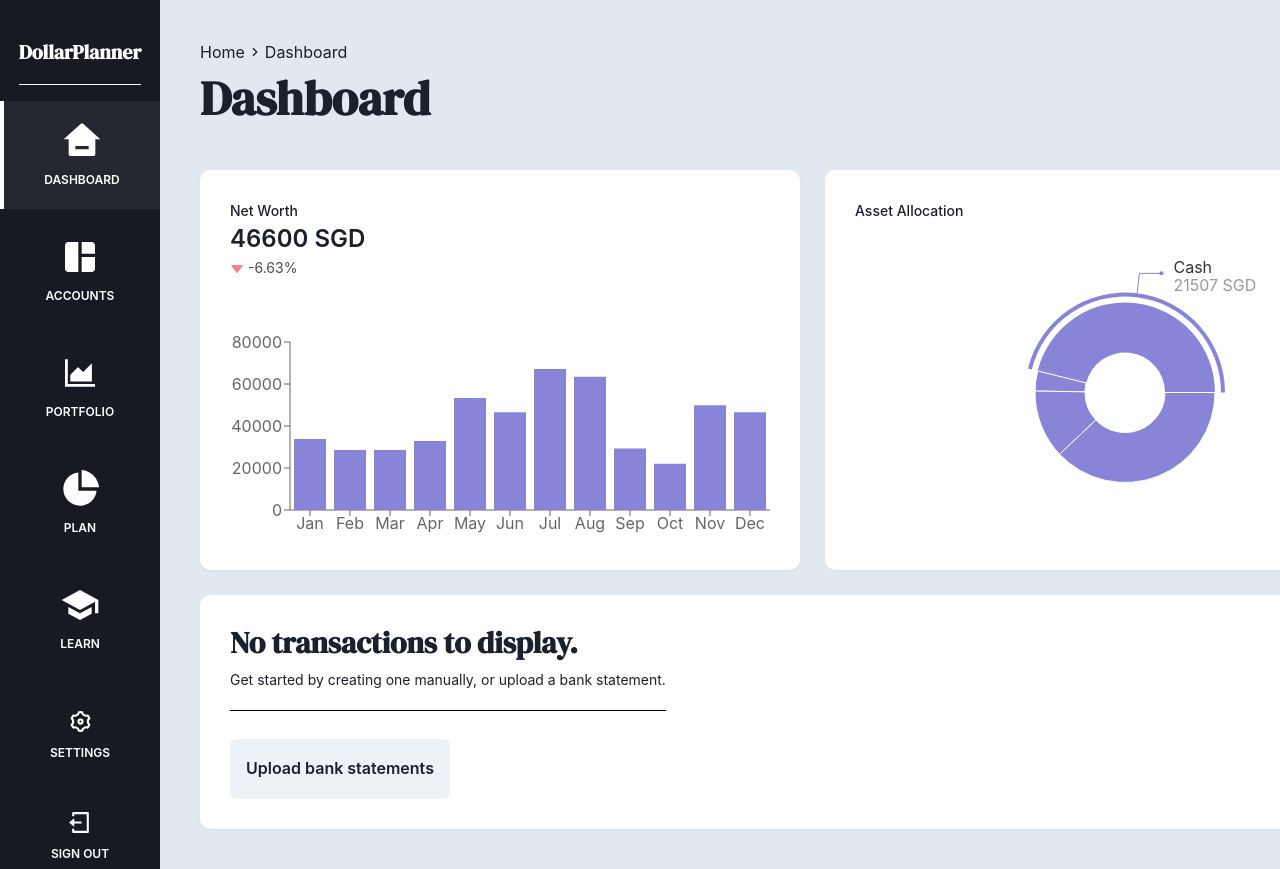
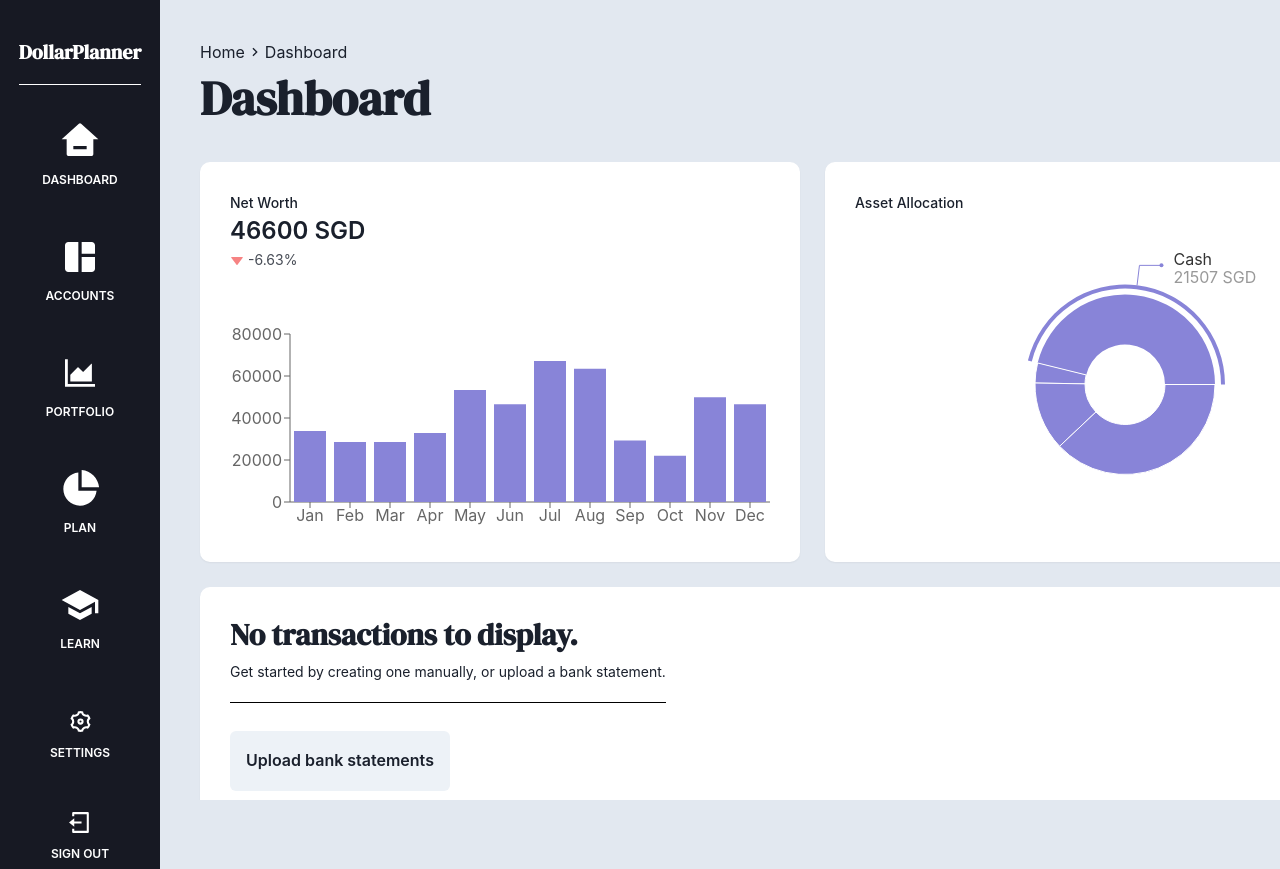
Before and after one commit to project-orbital/frontend, a React (Create React App) app: page /dashboard in a window 1280 px wide. After the commit the page ends 800 px from the top, so only its background shows below. Built offline with nearby package versions, Linux system fonts and the light colour scheme.

Commit message:
Refactor dashboard to use new `PageTemplate` and `Breadcrumbs`

```diff
--- a/src/routes/Dashboard.js
+++ b/src/routes/Dashboard.js
@@ -1,14 +1,12 @@
-import Sidebar from "../components/sidebar/Sidebar";
-import {Grid, GridItem, HStack, VStack} from "@chakra-ui/react";
+import {Grid, GridItem} from "@chakra-ui/react";
 
 import * as rand from "../utils/rand";
 import TransactionsCard from "../components/dashboard/TransactionsCard";
 import NetWorthCard from "../components/dashboard/NetWorthCard";
 import AssetAllocationCard from "../components/dashboard/AssetAllocationCard";
 import Breadcrumbs from "../components/visuals/Breadcrumbs";
+import PageTemplate from "../components/sidebar/PageTemplate";
 
-// === === ===
-// Artificial data.
 const rng = rand.randIntGenerator(20000, 70000);
 const months = ["Jan", "Feb", "Mar", "Apr", "May", "Jun", "Jul", "Aug", "Sep", "Oct", "Nov", "Dec"];
 const netWorthData = months.map(month => ({key: month, value: rng()}));
@@ -19,20 +17,16 @@ const assets = ["Cash", "Bonds", "Stocks", "Crypto"];
 const assetsRaw = rand.randIntArray(assets.length, 0, 100);
 const assetsTotal = assetsRaw.reduce((a, b) => a + b);
 const assetsData = assets.map((asset, i) => ({
-    key: asset,
-    value: Math.floor(netWorthValue * assetsRaw[i] / assetsTotal)
+    key: asset, value: Math.floor(netWorthValue * assetsRaw[i] / assetsTotal)
 }));
 
 export default function Dashboard() {
-    return <HStack w="100%" minH="100vh" align="start" spacing="0" overflow="hidden" float="left" bg="gray.200">
-        <Sidebar selected="dashboard"/>
-        {/* Addition of left padding to shift the body content right by 160px, the width of the sidebar. */}
-        <VStack w="100%" p="40px" pl="200px" align="stretch" overflow="auto">
+    return <PageTemplate>
         <Breadcrumbs
             path="Home/Dashboard"
             links={["/dashboard", "/dashboard"]}
         />
-            <Grid w="100%" pt="40px" gap="25px" autoColumns="minmax(600px, auto)" autoFlow="row">
+        <Grid w="100%" gap="25px" autoColumns="minmax(600px, auto)" autoFlow="row">
             <GridItem>
                 <NetWorthCard value={netWorthValue} change={netWorthChange} data={netWorthData}/>
             </GridItem>
@@ -43,6 +37,5 @@ export default function Dashboard() {
                 <TransactionsCard/>
             </GridItem>
         </Grid>
-        </VStack>
-    </HStack>;
+    </PageTemplate>;
 }
```
Lines whose indentation alone changed are shown as unchanged.
